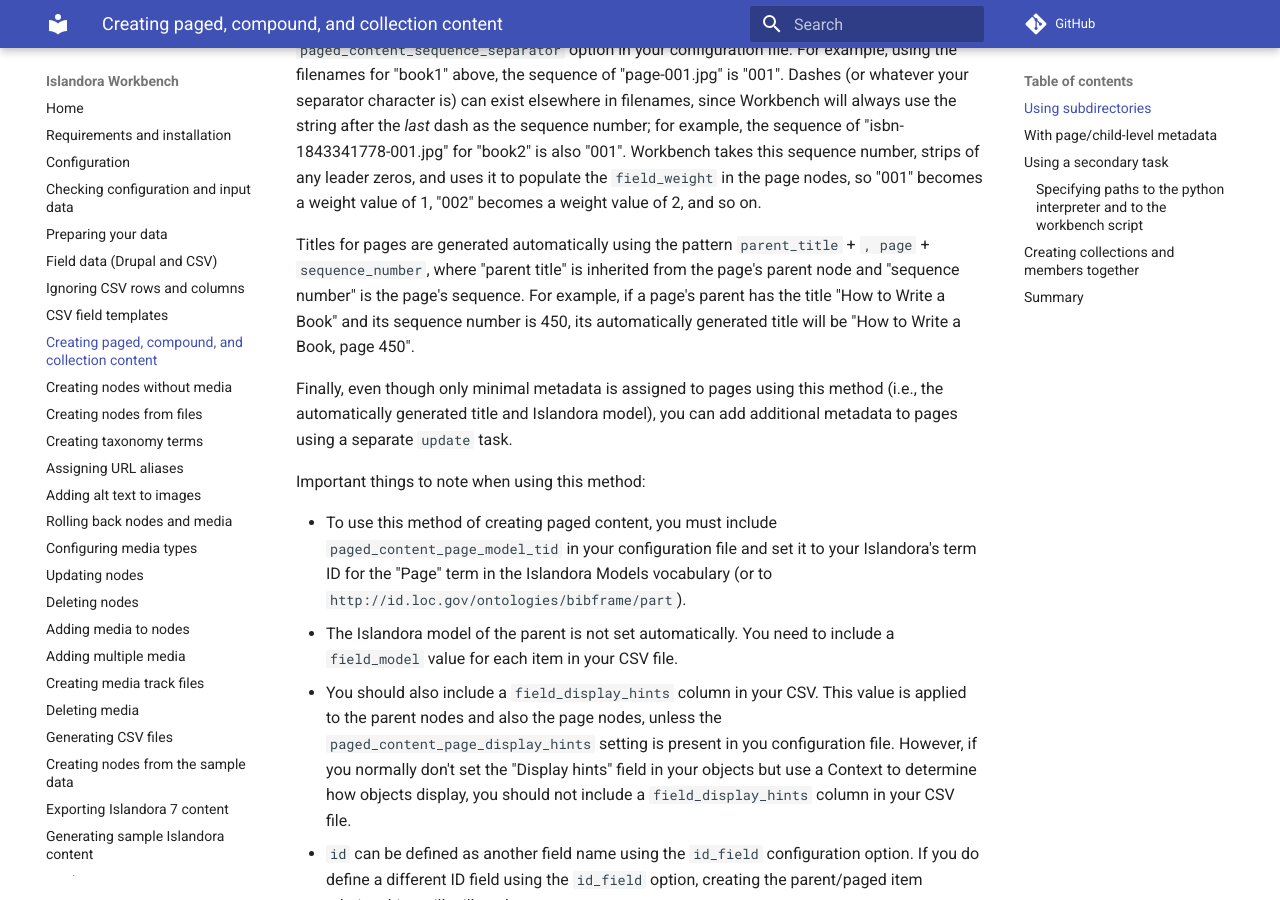
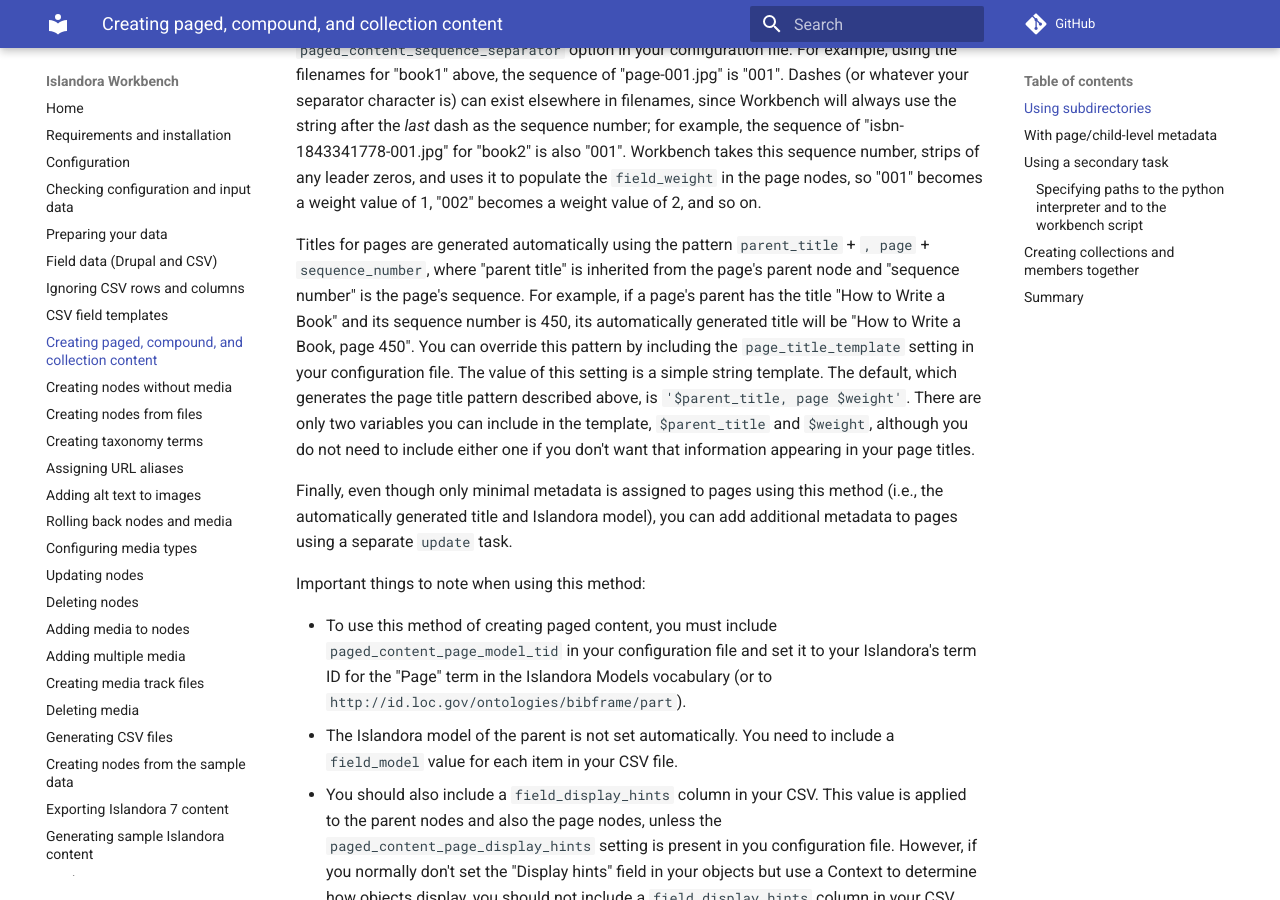
Before and after one commit to mjordan/islandora_workbench_docs, an MkDocs documentation site: the page built from docs/paged_and_compound.md, in a window 1280 px wide and 900 px high, scrolled down 1144 px. Built offline with MkDocs 1.6.1 and Material for MkDocs 9.7.7, drawn with Linux system fonts in a browser that asks for light colours; comment, search, counter and statistics services are not loaded.

Commit message:
Added docs on the new page_title_template config option.

```diff
--- a/docs/paged_and_compound.md
+++ b/docs/paged_and_compound.md
@@ -34,7 +34,7 @@ books/
 
 The page filenames have significance. The sequence of the page is determined by the last segment of each filename before the extension, and is separated from the rest of the filename by a dash (`-`), although you can use another character by setting the `paged_content_sequence_separator` option in your configuration file. For example, using the filenames for "book1" above, the sequence of "page-001.jpg" is "001". Dashes (or whatever your separator character is) can exist elsewhere in filenames, since Workbench will always use the string after the *last* dash as the sequence number; for example, the sequence of "isbn-1843341778-001.jpg" for "book2" is also "001". Workbench takes this sequence number, strips of any leader zeros, and uses it to populate the `field_weight` in the page nodes, so "001" becomes a weight value of 1, "002" becomes a weight value of 2, and so on.
 
-Titles for pages are generated automatically using the pattern `parent_title` + `, page` + `sequence_number`, where "parent title" is inherited from the page's parent node and "sequence number" is the page's sequence. For example, if a page's parent has the title "How to Write a Book" and its sequence number is 450, its automatically generated title will be "How to Write a Book, page 450".
+Titles for pages are generated automatically using the pattern `parent_title` + `, page` + `sequence_number`, where "parent title" is inherited from the page's parent node and "sequence number" is the page's sequence. For example, if a page's parent has the title "How to Write a Book" and its sequence number is 450, its automatically generated title will be "How to Write a Book, page 450". You can override this pattern by including the `page_title_template`  setting in your configuration file. The value of this setting is a simple string template. The default, which generates the page title pattern described above, is `'$parent_title, page $weight'`. There are only two variables you can include in the template, `$parent_title` and `$weight`, although you do not need to include either one if you don't want that information appearing in your page titles.
 
 Finally, even though only minimal metadata is assigned to pages using this method (i.e., the automatically generated title and Islandora model), you can add additional metadata to pages using a separate `update` task.
 
```
Also changed, not shown: docs/changelog.md (+2 -0 lines), docs/configuration.md (+1 -0 lines).
